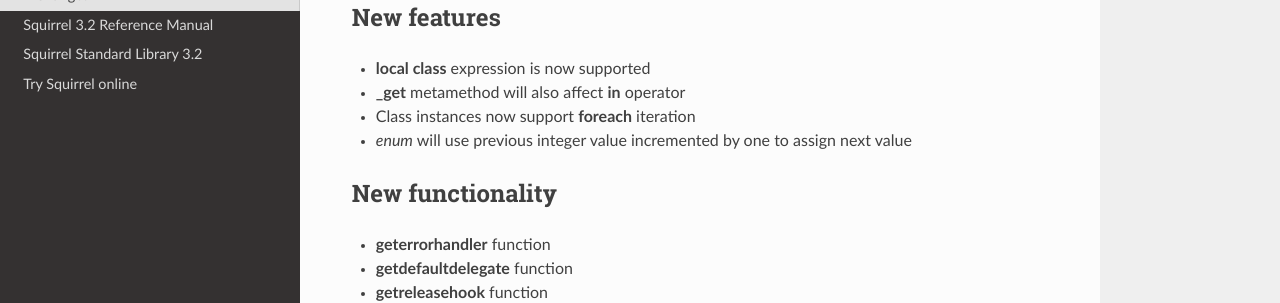
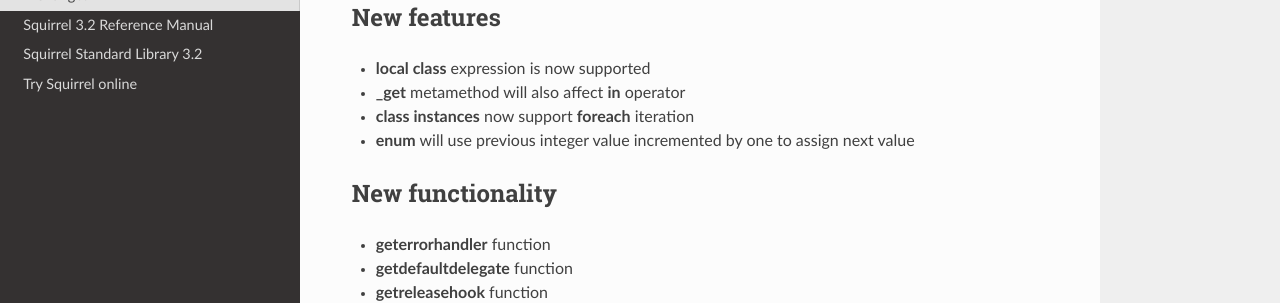
Before and after one commit to nesbox/squirrel, a Sphinx documentation site: the page built from doc/source/differences/index.rst, in a window 1280 px wide and 1381 px high. Shown: the part 303-606 px from the top of the window. Built offline with Sphinx 7.4.7 and the Read the Docs theme 3.1.0, drawn with Linux system fonts in a browser that asks for light colours.

```diff
--- a/doc/source/differences/index.rst
+++ b/doc/source/differences/index.rst
@@ -17,8 +17,8 @@ New features
 
 - **local class** expression is now supported
 - **_get** metamethod will also affect **in** operator
-- Class instances now support **foreach** iteration
-- `enum` will use previous integer value incremented by one to assign next value
+- **class instances** now support **foreach** iteration
+- **enum** will use previous integer value incremented by one to assign next value
 
 ==================
 New functionality
```
